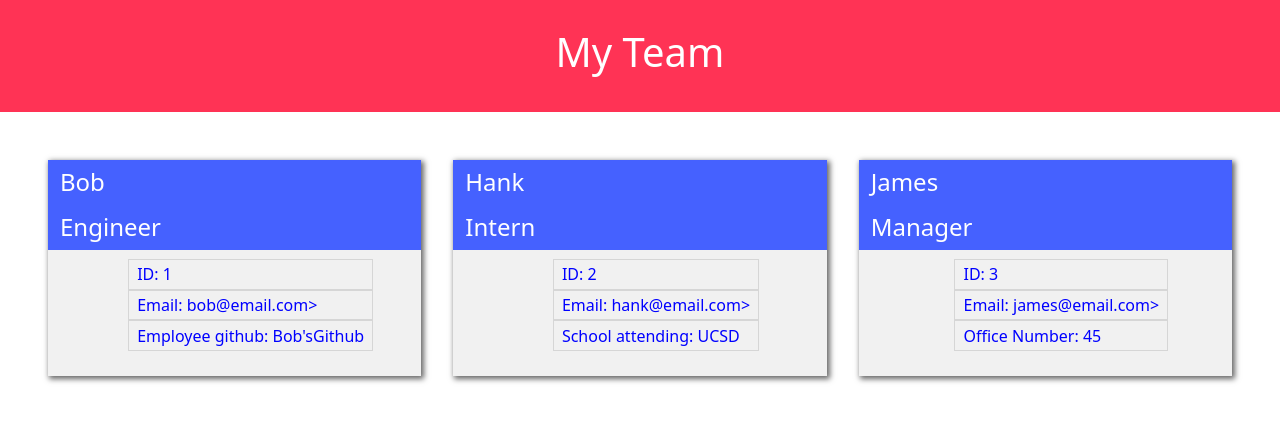
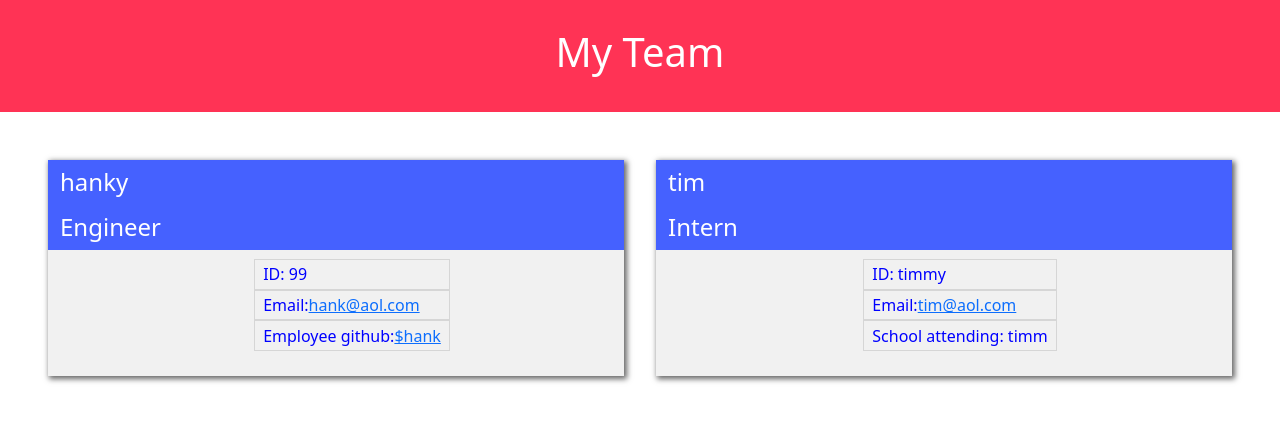
Before and after one commit to Kaneknah/ch10_baxley_team_profile_generator, a website: page index.html in a window 1280 px wide. Drawn offline with nearby package versions, Linux system fonts and the light colour scheme.

Commit message:
updated Code to allow for mailto and github link

```diff
--- a/index.html
+++ b/index.html
@@ -21,42 +21,29 @@
 
 <div class="employee-card">
     <div class="employee-header">
-        <h1 class="employee-name">Bob</h1>
+        <h1 class="employee-name">hanky</h1>
         <h2 class="employee-role">Engineer</h2>
     </div>
     <div class="employee-info">
         <ul class="employee-list">
-            <li class="employee-id">ID:  1</li>
-            <li class="employee-email">Email:  bob@email.com></li>
-            <li class="employee-uni-attr">Employee github: Bob'sGithub</li>
+            <li class="employee-id">ID:  99</li>
+            <li class="employee-email">Email: <a href="mailto:hank@aol.com">hank@aol.com</a></li>
+            <li class="employee-uni-attr"> Employee github:
+		<a href="https://github.com/hank" target="_blank" rel="noopener noreferrer">$hank</a></li>
         </ul>
     </div>
 </div>
 
 <div class="employee-card">
     <div class="employee-header">
-        <h1 class="employee-name">Hank</h1>
+        <h1 class="employee-name">tim</h1>
         <h2 class="employee-role">Intern</h2>
     </div>
     <div class="employee-info">
         <ul class="employee-list">
-            <li class="employee-id">ID:  2</li>
-            <li class="employee-email">Email:  hank@email.com></li>
-            <li class="employee-uni-attr">School attending: UCSD</li>
-        </ul>
-    </div>
-</div>
-
-<div class="employee-card">
-    <div class="employee-header">
-        <h1 class="employee-name">James</h1>
-        <h2 class="employee-role">Manager</h2>
-    </div>
-    <div class="employee-info">
-        <ul class="employee-list">
-            <li class="employee-id">ID:  3</li>
-            <li class="employee-email">Email:  james@email.com></li>
-            <li class="employee-uni-attr">Office Number: 45</li>
+            <li class="employee-id">ID:  timmy</li>
+            <li class="employee-email">Email: <a href="mailto:tim@aol.com">tim@aol.com</a></li>
+            <li class="employee-uni-attr"> School attending: timm</li>
         </ul>
     </div>
 </div>
--- a/lib/engineer.js
+++ b/lib/engineer.js
@@ -8,7 +8,8 @@ class Engineer extends Employee {
 		this.github = github;
 	}
 	getCustomAttribute() {
-		return `Employee github: ${this.github}`;
+		return `Employee github:
+		<a href="https://github.com/${this.github}" target="_blank" rel="noopener noreferrer">$${this.github}</a>`;
 	}
 }
 //Exports Engineer Class.
--- a/sourceHTML.js
+++ b/sourceHTML.js
@@ -9,8 +9,8 @@ const createEmployeeCard = (employee) => {
     <div class="employee-info">
         <ul class="employee-list">
             <li class="employee-id">ID:  ${employee.getId()}</li>
-            <li class="employee-email">Email:  ${employee.getEmail()}></li>
-            <li class="employee-uni-attr">${employee.getCustomAttribute()}</li>
+            <li class="employee-email">Email: <a href="mailto:${employee.getEmail()}">${employee.getEmail()}</a></li>
+            <li class="employee-uni-attr"> ${employee.getCustomAttribute()}</li>
         </ul>
     </div>
 </div>
```
